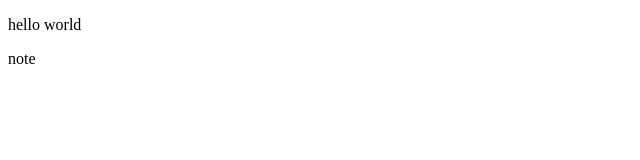
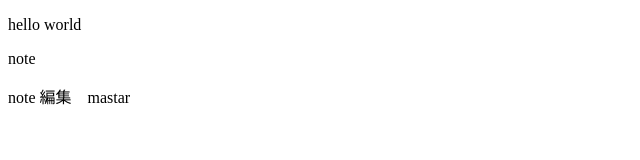
Before and after one commit to hyo0214/html_test2, a plain HTML site: page root/index.html in a window 1280 px wide. Shown: the whole page, without its empty margins (0-640 px from the left). Drawn offline with Linux system fonts and the light colour scheme.

Commit message:
ノートから編集　マスター

```diff
--- a/root/index.html
+++ b/root/index.html
@@ -8,5 +8,6 @@
 <body>
 <p>hello world</p>
 	<p>note</p>
+	<p>note 編集　mastar</p>
 </body>
 </html>
```
